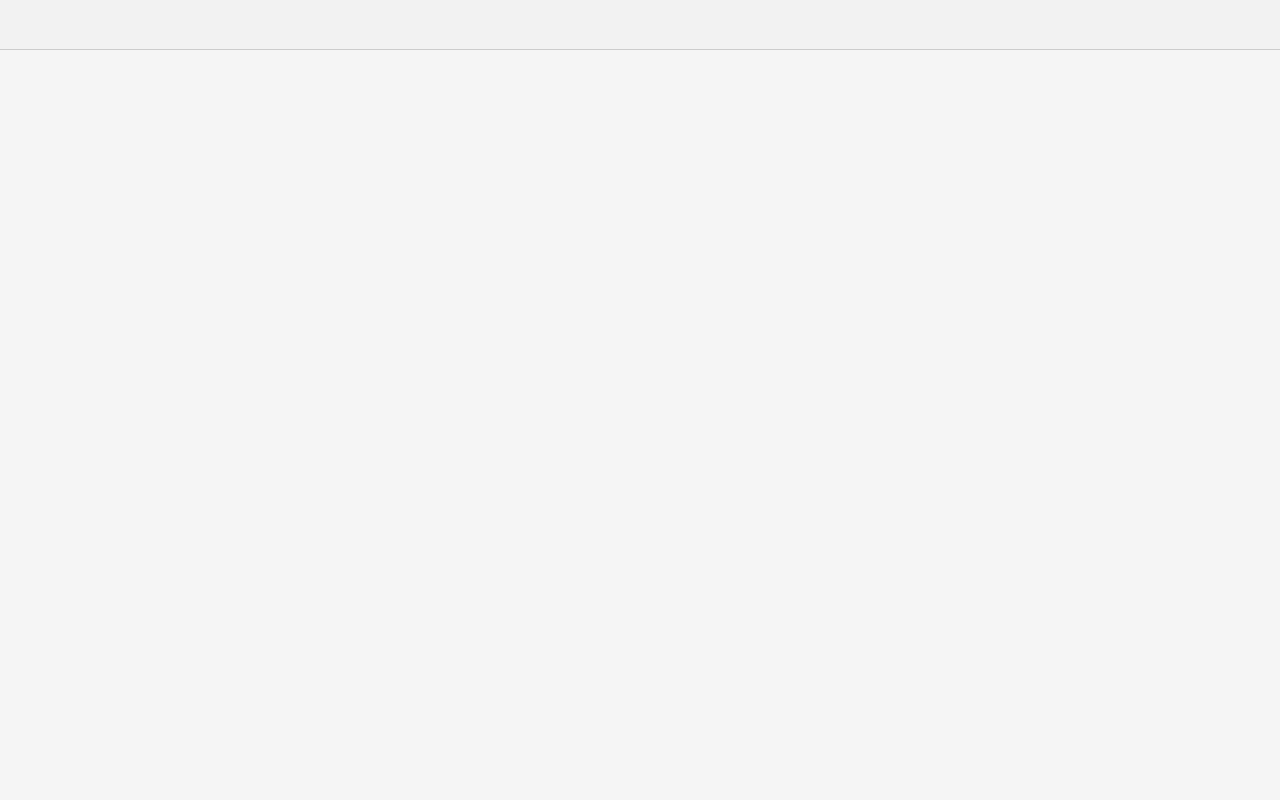
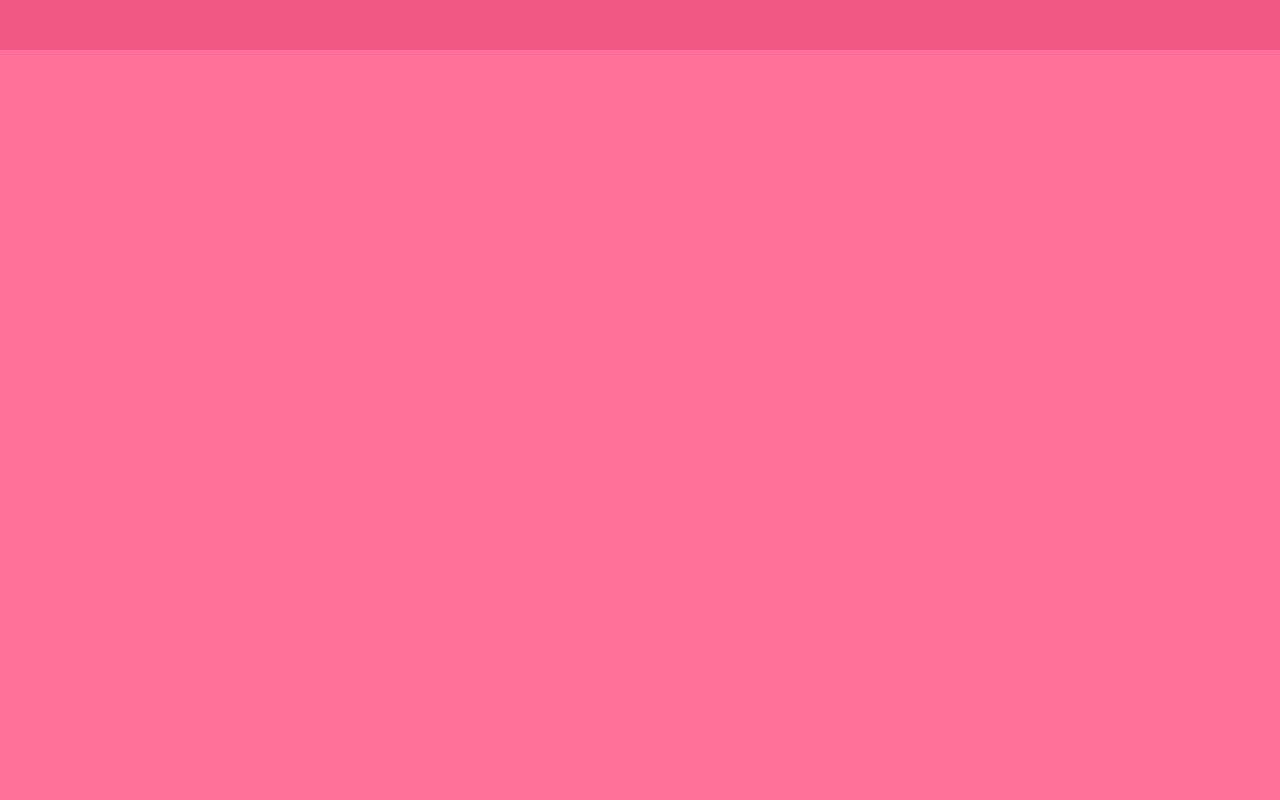
Before and after one commit to Avoracity/Introgami, a Nuxt app in the folder client/: page / in a window 1280 px wide. Shown: the top 800 px of the page. Built offline with nearby package versions, Linux system fonts and the light colour scheme.

Commit message:
color theme changed

```diff
--- a/client/assets/styles/hero.css
+++ b/client/assets/styles/hero.css
@@ -1,5 +1,5 @@
 .hero {
-    background-color: #f5f5f5;
+    background-color: #FF709A;
     color: #333;
     padding: 600px;
 }
--- a/client/assets/styles/navbar.css
+++ b/client/assets/styles/navbar.css
@@ -1,5 +1,5 @@
 .navbar {
-    background-color: #f2f2f2;
+    background-color: #F05482;
     padding: 0;
     height: 50px;
     width: 100%;
@@ -7,5 +7,5 @@
     top: 0;
     left: 0;
     z-index: 1;
-    border-bottom: 1px solid #ccc;
+    opacity: 0.9;
 }
```
